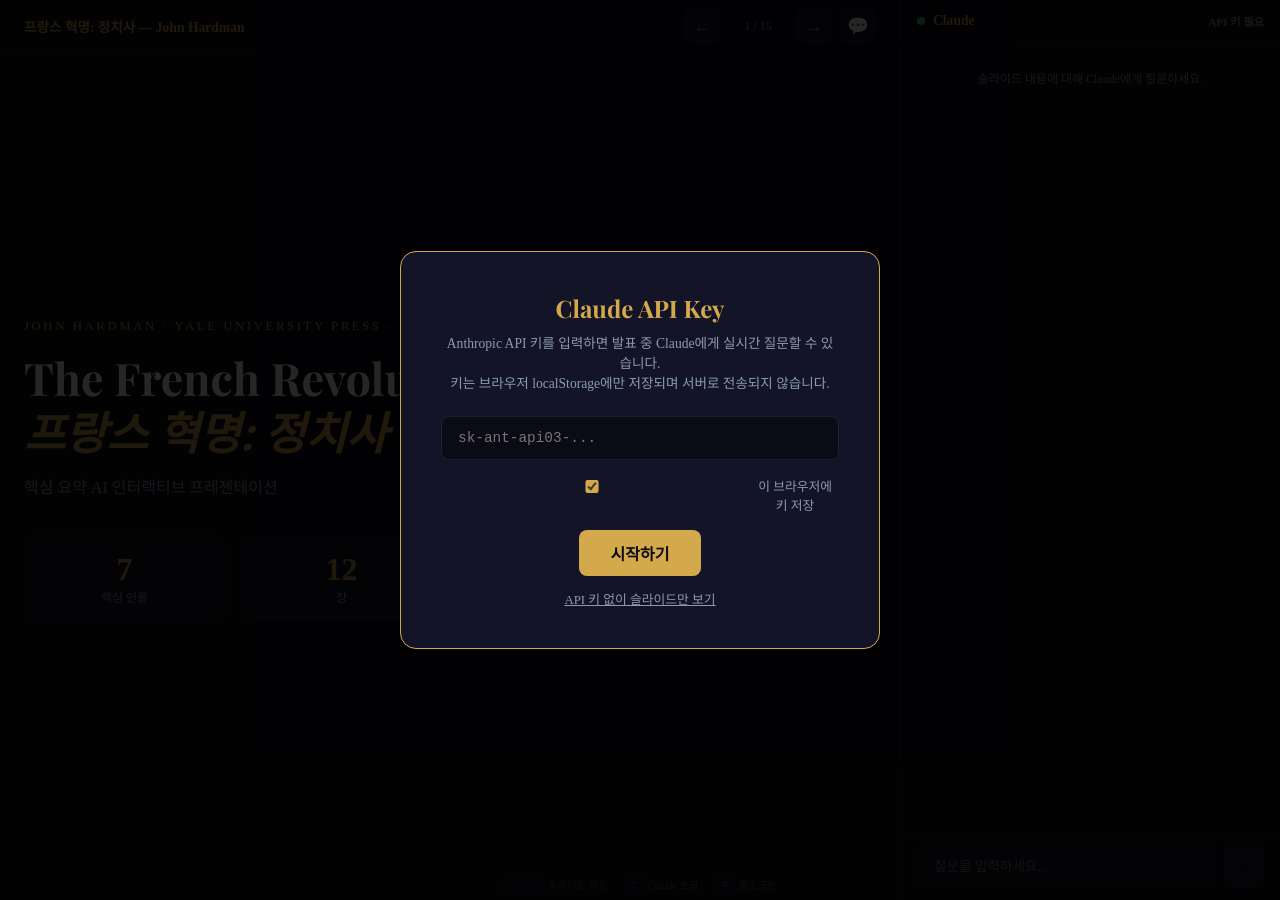
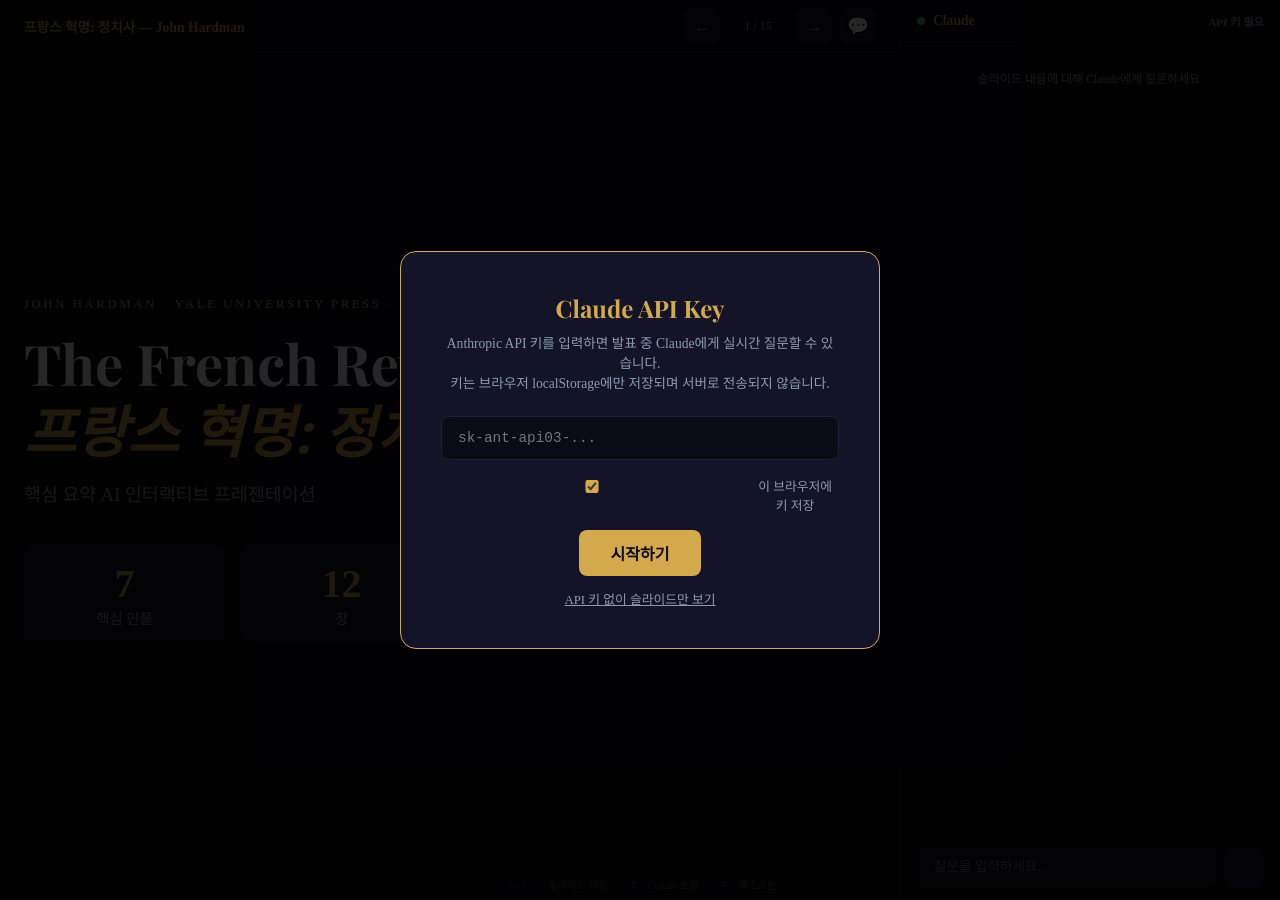
Before and after one commit to menwchen/menwchen.github.io, a Jekyll site: the page built from french-revolution-ai-presentation.html, in a window 1280 px wide. Built offline with Jekyll 4.4.1, drawn with Linux system fonts in a browser that asks for light colours; some web fonts are replaced.

Commit message:
AI 프레젠테이션 폰트 크기 확대 + 포스트 정렬 수정
- h1: 2.8→3.5rem, h2: 1.8→2.2rem, h3: 0.95→1.1rem
- 본문: 0.95→1.1rem, 카드: 0.85→1.0rem
- 인용문: 1.05→1.2rem, 통계: 2→2.5rem
- 포스트 날짜에 시간 추가하여 최신글 정렬 보장

Co-Authored-By: Claude Opus 4.6 (1M context) <noreply@anthropic.com>

```diff
--- a/french-revolution-ai-presentation.html
+++ b/french-revolution-ai-presentation.html
@@ -182,7 +182,7 @@ body {
 /* ── SLIDE CONTENT STYLES ── */
 .slide h1 {
   font-family: 'Playfair Display', serif;
-  font-size: 2.8rem;
+  font-size: 3.5rem;
   line-height: 1.2;
   margin-bottom: 0.3rem;
 }
@@ -191,21 +191,21 @@ body {
 
 .slide h2 {
   font-family: 'Playfair Display', serif;
-  font-size: 1.8rem;
+  font-size: 2.2rem;
   color: var(--gold);
   margin-bottom: 1rem;
   padding-bottom: 0.5rem;
   border-bottom: 2px solid var(--gold-dim);
 }
 
-.slide h3 { font-size: 1.1rem; color: var(--gold); margin-bottom: 0.5rem; }
+.slide h3 { font-size: 1.25rem; color: var(--gold); margin-bottom: 0.5rem; }
 
-.slide p { color: var(--light); line-height: 1.8; margin-bottom: 0.8rem; font-size: 0.95rem; }
-.slide .subtitle { color: var(--subtle); font-size: 1rem; }
+.slide p { color: var(--light); line-height: 1.8; margin-bottom: 0.8rem; font-size: 1.1rem; }
+.slide .subtitle { color: var(--subtle); font-size: 1.15rem; }
 .slide .highlight { color: var(--gold); font-weight: 700; }
 .slide .danger { color: var(--red); font-weight: 700; }
 
-.slide ul { padding-left: 1.2rem; color: var(--light); line-height: 1.9; font-size: 0.93rem; }
+.slide ul { padding-left: 1.2rem; color: var(--light); line-height: 1.9; font-size: 1.05rem; }
 .slide li { margin-bottom: 0.3rem; }
 
 .card-grid {
@@ -232,8 +232,8 @@ body {
 .s-card.pink { border-color: var(--pink); }
 .s-card.orange { border-color: var(--orange); }
 
-.s-card h3 { font-size: 0.95rem; margin-bottom: 0.4rem; }
-.s-card p, .s-card ul { font-size: 0.85rem; }
+.s-card h3 { font-size: 1.1rem; margin-bottom: 0.4rem; }
+.s-card p, .s-card ul { font-size: 1rem; }
 
 .quote-box {
   background: var(--card);
@@ -243,8 +243,8 @@ body {
   border-radius: 0 10px 10px 0;
 }
 
-.quote-box p { font-style: italic; color: var(--white); font-size: 1.05rem; }
-.quote-box cite { display: block; margin-top: 0.5rem; font-size: 0.8rem; color: var(--subtle); font-style: normal; }
+.quote-box p { font-style: italic; color: var(--white); font-size: 1.2rem; }
+.quote-box cite { display: block; margin-top: 0.5rem; font-size: 0.9rem; color: var(--subtle); font-style: normal; }
 
 .stat-row {
   display: flex;
@@ -262,9 +262,9 @@ body {
   min-width: 120px;
 }
 
-.stat-box .num { font-size: 2rem; font-weight: 900; color: var(--gold); display: block; }
+.stat-box .num { font-size: 2.5rem; font-weight: 900; color: var(--gold); display: block; }
 .stat-box .num.red { color: var(--red); }
-.stat-box .label { font-size: 0.75rem; color: var(--subtle); }
+.stat-box .label { font-size: 0.9rem; color: var(--subtle); }
 
 .char-row {
   display: flex;
```
Also changed, not shown: _posts/2026-03-26-french-revolution-ai-presentation.md (+1 -1 lines).
